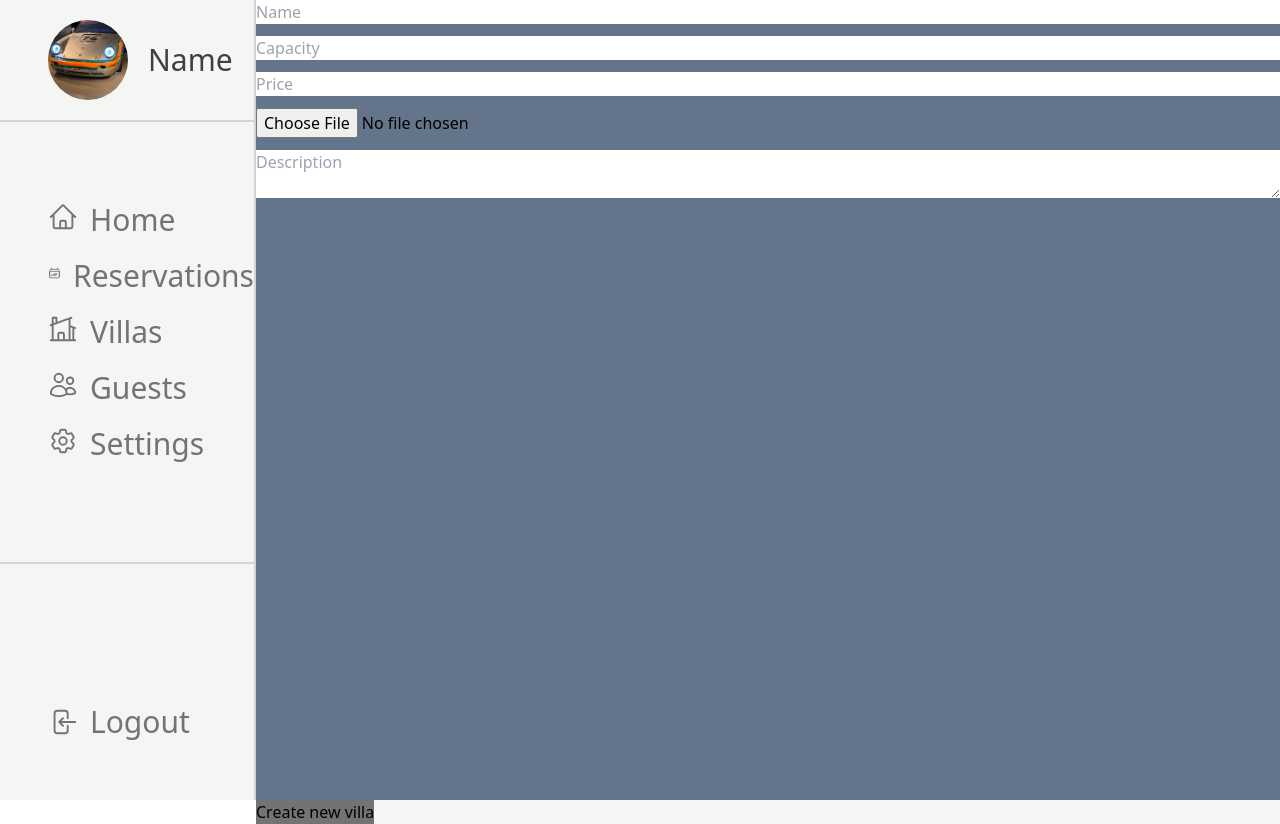
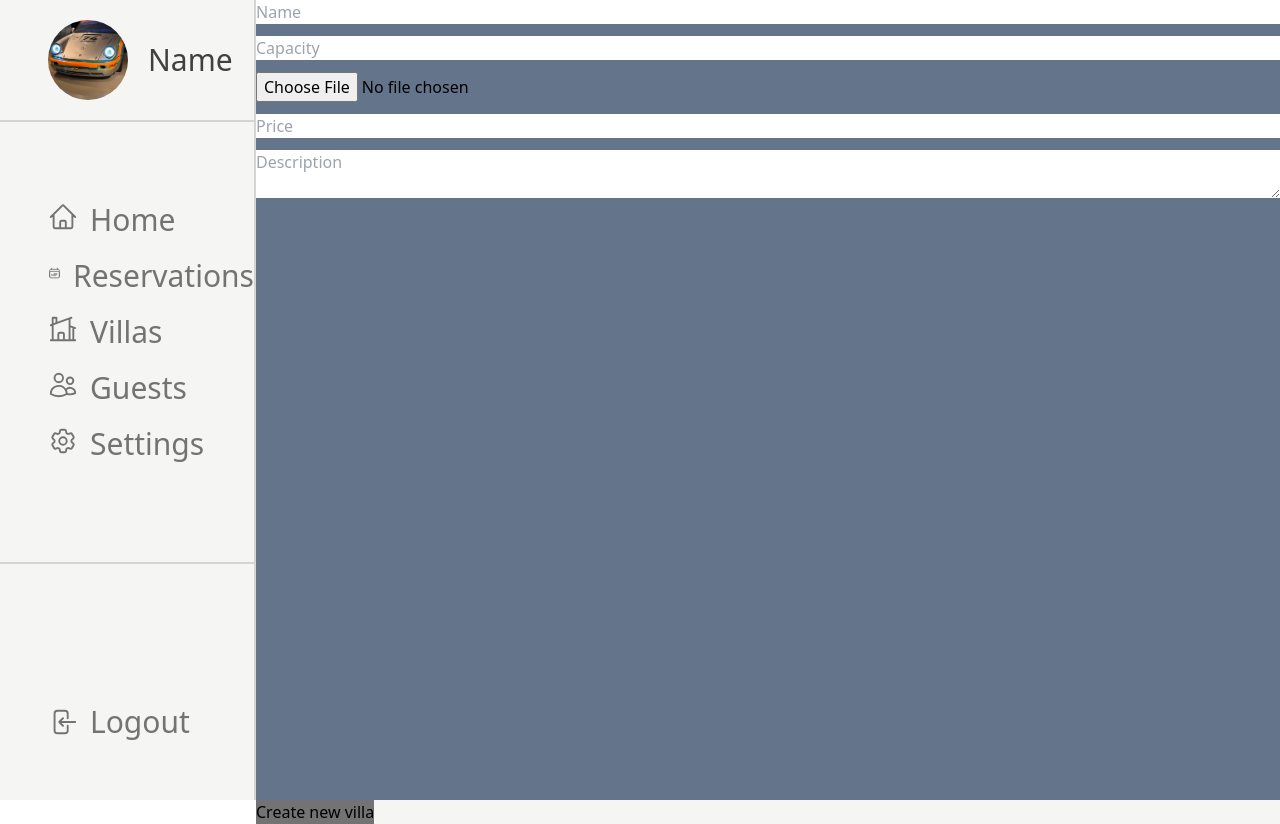
Before and after one commit to MaciekPanek/Dashboard, a React (Vite) app: page /villas/newvilla in a window 1280 px wide. Built offline with nearby package versions, Linux system fonts and the light colour scheme.

Commit message:
rpkgvmrk

```diff
--- a/src/features/villas/AddNewVilla.jsx
+++ b/src/features/villas/AddNewVilla.jsx
@@ -19,8 +19,8 @@ function AddNewVilla() {
       >
         <input {...register("Name")} placeholder="Name" type="text" />
         <input {...register("Capacity")} placeholder="Capacity" type="text" />
+        <input {...register("Img")} placeholder="Img" type="file" />
         <input {...register("Price")} placeholder="Price" type="number" />
-        <input {...register("Img")} placeholder="Img" type="file" />
         <textarea
           {...register("Description")}
           placeholder="Description"
```
